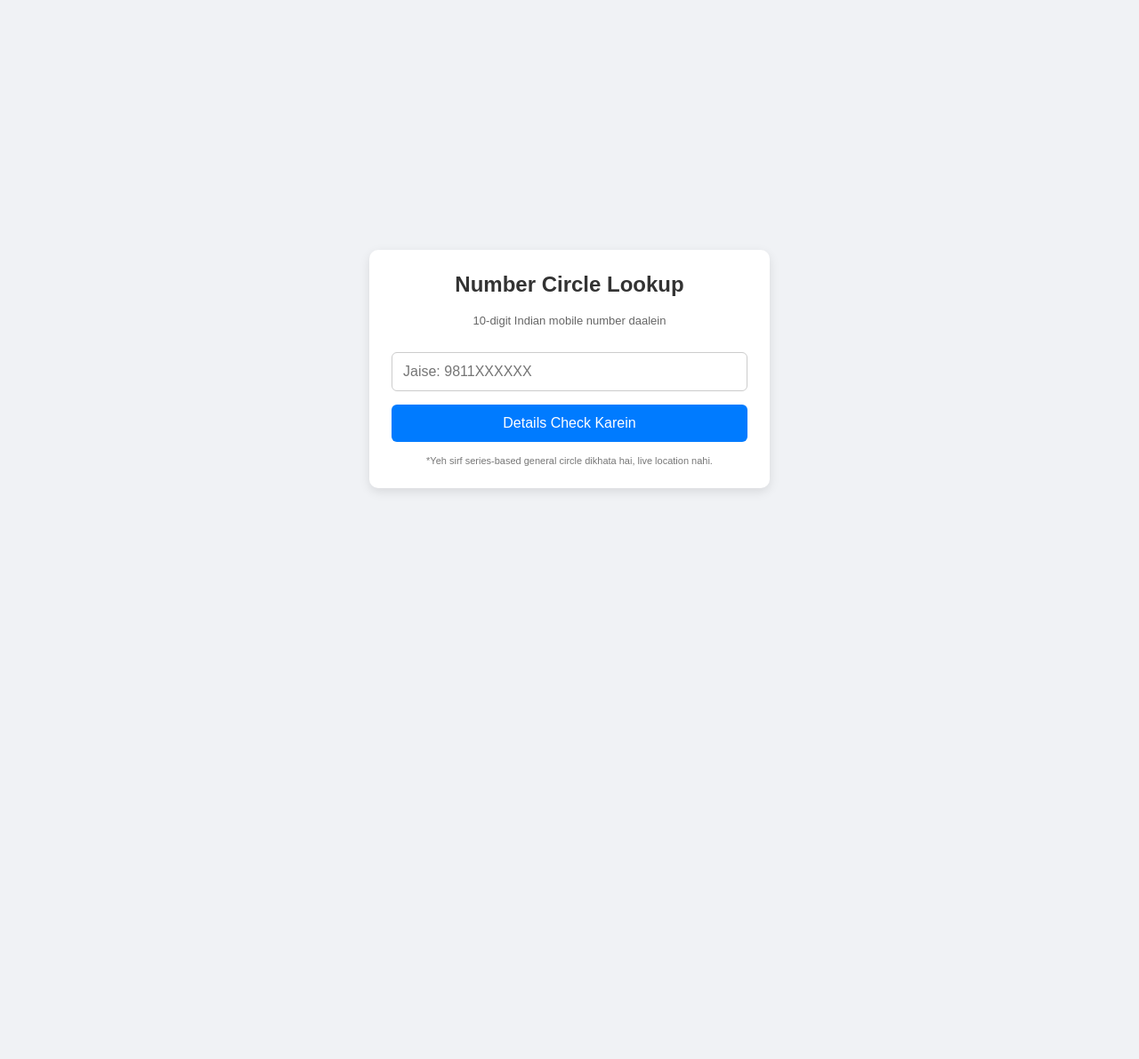
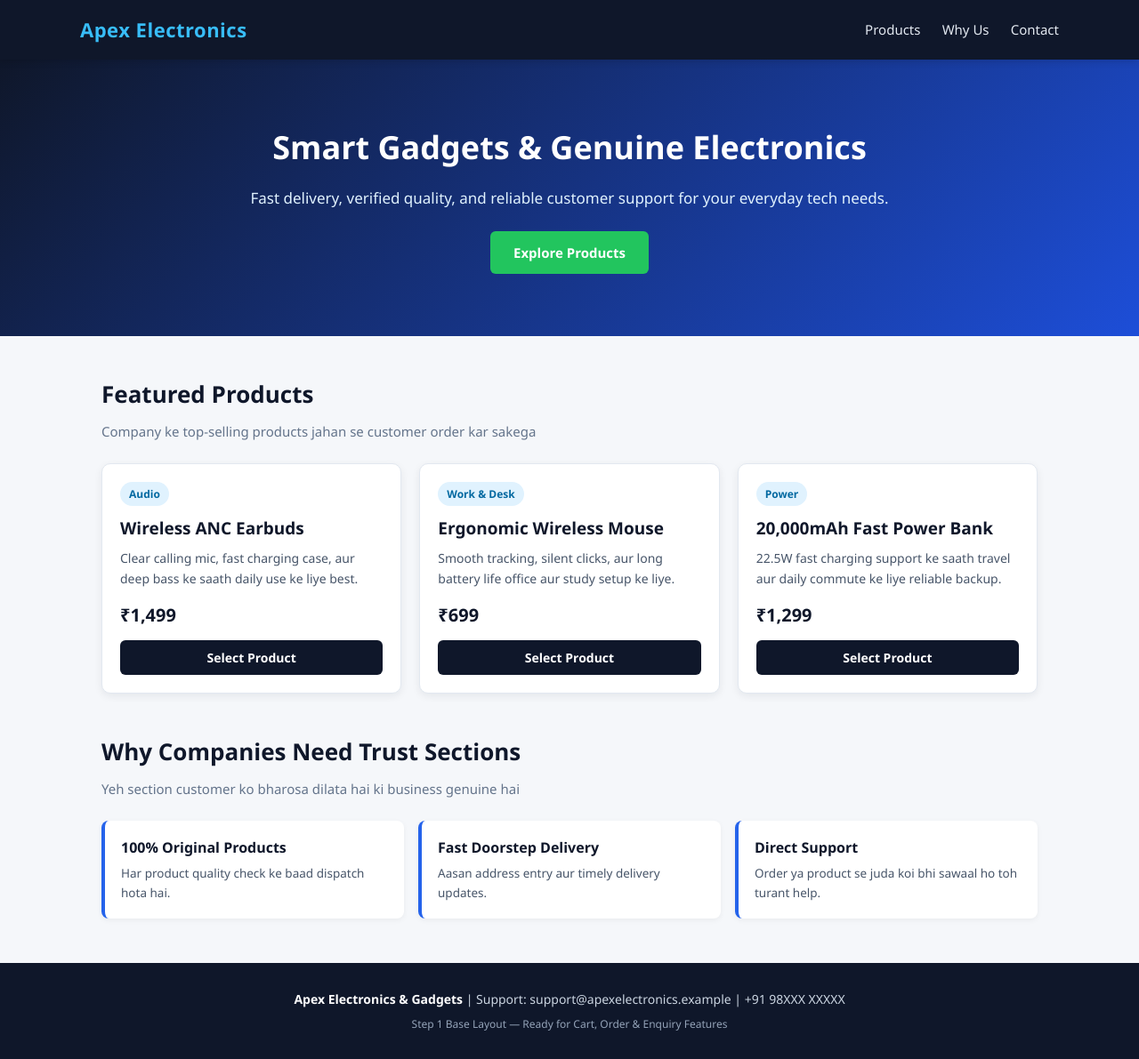
Before and after one commit to guddupodar06-star/My-app, a plain HTML site: page index.html in a window 1280 px wide. Shown: the whole page at 89% size. Before the commit the page ends 830 px from the top, so only its background shows below. Drawn offline with Linux system fonts and the light colour scheme.

Commit message:
Update index.html

```diff
--- a/index.html
+++ b/index.html
@@ -1,147 +1,325 @@
 <!DOCTYPE html>
 <html lang="en">
 <head>
-  <meta charset="UTF-8">
-  <meta name="viewport" content="width=device-width, initial-scale=1.0">
-  <title>Mobile Number Info Lookup (Demo)</title>
+  <meta charset="UTF-8" />
+  <meta name="viewport" content="width=device-width, initial-scale=1.0" />
+  <title>Apex Electronics & Gadgets</title>
   <style>
+    * {
+      box-sizing: border-box;
+      margin: 0;
+      padding: 0;
+      font-family: 'Segoe UI', Arial, sans-serif;
+    }
+
     body {
-      font-family: Arial, sans-serif;
-      background-color: #f0f2f5;
+      background-color: #f5f7fa;
+      color: #1e293b;
+      line-height: 1.6;
+    }
+
+    /* Navbar */
+    header {
+      background-color: #0f172a;
+      color: #ffffff;
+      padding: 16px 24px;
+      position: sticky;
+      top: 0;
+      z-index: 100;
+      box-shadow: 0 2px 8px rgba(0, 0, 0, 0.15);
+    }
+
+    .nav-container {
+      max-width: 1100px;
+      margin: auto;
       display: flex;
-      justify-content: center;
+      justify-content: space-between;
       align-items: center;
-      min-height: 100vh;
-      margin: 0;
-      padding: 15px;
+      flex-wrap: wrap;
+      gap: 12px;
     }
-    .container {
-      background: #ffffff;
-      padding: 25px;
-      border-radius: 10px;
-      box-shadow: 0 4px 12px rgba(0, 0, 0, 0.1);
-      width: 100%;
-      max-width: 400px;
+
+    .logo {
+      font-size: 22px;
+      font-weight: 700;
+      letter-spacing: 0.5px;
+      color: #38bdf8;
+    }
+
+    nav a {
+      color: #e2e8f0;
+      text-decoration: none;
+      margin-left: 20px;
+      font-size: 15px;
+      transition: color 0.2s;
+    }
+
+    nav a:hover {
+      color: #38bdf8;
+    }
+
+    /* Hero Section */
+    .hero {
+      background: linear-gradient(135deg, #0f172a 0%, #1d4ed8 100%);
+      color: #ffffff;
+      padding: 70px 24px;
       text-align: center;
     }
-    h2 {
-      margin-top: 0;
-      color: #333;
+
+    .hero-content {
+      max-width: 750px;
+      margin: auto;
     }
-    input {
+
+    .hero h1 {
+      font-size: 36px;
+      margin-bottom: 14px;
+    }
+
+    .hero p {
+      font-size: 17px;
+      color: #e0f2fe;
+      margin-bottom: 24px;
+    }
+
+    .btn-primary {
+      display: inline-block;
+      background-color: #22c55e;
+      color: #ffffff;
+      padding: 12px 26px;
+      border-radius: 6px;
+      text-decoration: none;
+      font-weight: 600;
+      font-size: 15px;
+      transition: background 0.2s;
+    }
+
+    .btn-primary:hover {
+      background-color: #16a34a;
+    }
+
+    /* Sections */
+    .section {
+      max-width: 1100px;
+      margin: 45px auto;
+      padding: 0 24px;
+    }
+
+    .section-title {
+      font-size: 26px;
+      margin-bottom: 8px;
+      color: #0f172a;
+    }
+
+    .section-subtitle {
+      color: #64748b;
+      margin-bottom: 24px;
+      font-size: 15px;
+    }
+
+    /* Product Cards Grid */
+    .grid {
+      display: grid;
+      grid-template-columns: repeat(auto-fit, minmax(250px, 1fr));
+      gap: 20px;
+    }
+
+    .card {
+      background: #ffffff;
+      border-radius: 10px;
+      padding: 20px;
+      box-shadow: 0 3px 10px rgba(15, 23, 42, 0.07);
+      display: flex;
+      flex-direction: column;
+      justify-content: space-between;
+      border: 1px solid #e2e8f0;
+    }
+
+    .badge {
+      display: inline-block;
+      background: #e0f2fe;
+      color: #0369a1;
+      font-size: 12px;
+      font-weight: 600;
+      padding: 4px 10px;
+      border-radius: 20px;
+      margin-bottom: 10px;
+      width: fit-content;
+    }
+
+    .card h3 {
+      font-size: 19px;
+      margin-bottom: 8px;
+      color: #0f172a;
+    }
+
+    .card p {
+      font-size: 14px;
+      color: #475569;
+      margin-bottom: 14px;
+    }
+
+    .price {
+      font-size: 20px;
+      font-weight: 700;
+      color: #0f172a;
+      margin-bottom: 12px;
+    }
+
+    .card-btn {
+      background-color: #0f172a;
+      color: #ffffff;
+      border: none;
+      padding: 10px 14px;
+      border-radius: 6px;
+      cursor: pointer;
+      font-size: 14px;
+      font-weight: 600;
       width: 100%;
-      padding: 12px;
-      margin: 15px 0;
-      border: 1px solid #ccc;
-      border-radius: 6px;
-      font-size: 16px;
-      box-sizing: border-box;
     }
-    button {
-      width: 100%;
-      padding: 12px;
-      background-color: #007bff;
-      color: white;
-      border: none;
-      border-radius: 6px;
-      font-size: 16px;
-      cursor: pointer;
+
+    .card-btn:hover {
+      background-color: #1e293b;
     }
-    button:hover {
-      background-color: #0056b3;
+
+    /* Features Box */
+    .features {
+      display: grid;
+      grid-template-columns: repeat(auto-fit, minmax(220px, 1fr));
+      gap: 16px;
+      margin-top: 15px;
     }
-    .result-box {
-      margin-top: 20px;
-      padding: 15px;
-      background: #f8f9fa;
-      border-left: 4px solid #007bff;
-      text-align: left;
-      display: none;
-      border-radius: 4px;
+
+    .feature-item {
+      background: #ffffff;
+      padding: 18px;
+      border-radius: 8px;
+      border-left: 4px solid #2563eb;
+      box-shadow: 0 2px 6px rgba(0, 0, 0, 0.05);
     }
-    .result-box p {
-      margin: 6px 0;
+
+    .feature-item h4 {
+      margin-bottom: 6px;
+      color: #0f172a;
+    }
+
+    .feature-item p {
+      font-size: 13.5px;
+      color: #475569;
+    }
+
+    /* Footer */
+    footer {
+      background-color: #0f172a;
+      color: #cbd5e1;
+      padding: 30px 24px;
+      margin-top: 50px;
+      text-align: center;
       font-size: 14px;
-      color: #333;
     }
-    .disclaimer {
-      margin-top: 15px;
-      font-size: 11px;
-      color: #777;
+
+    footer strong {
+      color: #ffffff;
     }
   </style>
 </head>
 <body>
 
-  <div class="container">
-    <h2>Number Circle Lookup</h2>
-    <p style="font-size: 13px; color: #666;">10-digit Indian mobile number daalein</p>
+  <!-- Header / Navigation -->
+  <header>
+    <div class="nav-container">
+      <div class="logo">Apex Electronics</div>
+      <nav>
+        <a href="#products">Products</a>
+        <a href="#why-us">Why Us</a>
+        <a href="#contact">Contact</a>
+      </nav>
+    </div>
+  </header>
 
-    <input type="tel" id="phoneInput" maxlength="10" placeholder="Jaise: 9811XXXXXX">
-    <button onclick="checkNumber()">Details Check Karein</button>
+  <!-- Hero Banner -->
+  <section class="hero">
+    <div class="hero-content">
+      <h1>Smart Gadgets & Genuine Electronics</h1>
+      <p>Fast delivery, verified quality, and reliable customer support for your everyday tech needs.</p>
+      <a href="#products" class="btn-primary">Explore Products</a>
+    </div>
+  </section>
 
-    <div class="result-box" id="resultBox">
-      <p><strong>Number:</strong> <span id="resNumber"></span></p>
-      <p><strong>Country:</strong> India (+91)</p>
-      <p><strong>Telecom Circle:</strong> <span id="resCircle"></span></p>
-      <p><strong>Original Operator:</strong> <span id="resOperator"></span></p>
+  <!-- Products Section -->
+  <section id="products" class="section">
+    <h2 class="section-title">Featured Products</h2>
+    <p class="section-subtitle">Company ke top-selling products jahan se customer order kar sakega</p>
+
+    <div class="grid">
+      <div class="card">
+        <div>
+          <span class="badge">Audio</span>
+          <h3>Wireless ANC Earbuds</h3>
+          <p>Clear calling mic, fast charging case, aur deep bass ke saath daily use ke liye best.</p>
+        </div>
+        <div>
+          <div class="price">₹1,499</div>
+          <button class="card-btn" onclick="selectNotice('Wireless ANC Earbuds')">Select Product</button>
+        </div>
+      </div>
+
+      <div class="card">
+        <div>
+          <span class="badge">Work & Desk</span>
+          <h3>Ergonomic Wireless Mouse</h3>
+          <p>Smooth tracking, silent clicks, aur long battery life office aur study setup ke liye.</p>
+        </div>
+        <div>
+          <div class="price">₹699</div>
+          <button class="card-btn" onclick="selectNotice('Ergonomic Wireless Mouse')">Select Product</button>
+        </div>
+      </div>
+
+      <div class="card">
+        <div>
+          <span class="badge">Power</span>
+          <h3>20,000mAh Fast Power Bank</h3>
+          <p>22.5W fast charging support ke saath travel aur daily commute ke liye reliable backup.</p>
+        </div>
+        <div>
+          <div class="price">₹1,299</div>
+          <button class="card-btn" onclick="selectNotice('20,000mAh Fast Power Bank')">Select Product</button>
+        </div>
+      </div>
     </div>
+  </section>
 
-    <div class="disclaimer">
-      *Yeh sirf series-based general circle dikhata hai, live location nahi.
+  <!-- Why Choose Us -->
+  <section id="why-us" class="section">
+    <h2 class="section-title">Why Companies Need Trust Sections</h2>
+    <p class="section-subtitle">Yeh section customer ko bharosa dilata hai ki business genuine hai</p>
+
+    <div class="features">
+      <div class="feature-item">
+        <h4>100% Original Products</h4>
+        <p>Har product quality check ke baad dispatch hota hai.</p>
+      </div>
+      <div class="feature-item">
+        <h4>Fast Doorstep Delivery</h4>
+        <p>Aasan address entry aur timely delivery updates.</p>
+      </div>
+      <div class="feature-item">
+        <h4>Direct Support</h4>
+        <p>Order ya product se juda koi bhi sawaal ho toh turant help.</p>
+      </div>
     </div>
-  </div>
+  </section>
+
+  <!-- Footer -->
+  <footer id="contact">
+    <p><strong>Apex Electronics & Gadgets</strong> | Support: support@apexelectronics.example | +91 98XXX XXXXX</p>
+    <p style="margin-top: 6px; font-size: 12px; color: #94a3b8;">Step 1 Base Layout — Ready for Cart, Order & Enquiry Features</p>
+  </footer>
 
   <script>
-    // Sample prefix database (aap ismein aur prefixes add kar sakte hain)
-    const prefixData = {
-      "9810": { circle: "Delhi NCR", operator: "Airtel" },
-      "9811": { circle: "Delhi NCR", operator: "Vodafone Idea (Vi)" },
-      "9818": { circle: "Delhi NCR", operator: "Airtel" },
-      "9820": { circle: "Mumbai", operator: "Vodafone Idea (Vi)" },
-      "9821": { circle: "Mumbai", operator: "Airtel" },
-      "9830": { circle: "Kolkata", operator: "Vodafone Idea (Vi)" },
-      "9840": { circle: "Chennai", operator: "Airtel" },
-      "9845": { circle: "Karnataka", operator: "Airtel" },
-      "9415": { circle: "UP East", operator: "BSNL" },
-      "9412": { circle: "UP West", operator: "BSNL" },
-      "7011": { circle: "Delhi NCR", operator: "Jio" },
-      "8800": { circle: "Delhi NCR", operator: "Airtel" },
-      "9999": { circle: "Delhi NCR", operator: "Vodafone Idea (Vi)" },
-      "9871": { circle: "Delhi NCR", operator: "Airtel" }
-    };
-
-    function checkNumber() {
-      const input = document.getElementById("phoneInput").value.trim();
-      const resultBox = document.getElementById("resultBox");
-
-      // Validation: 10 digits aur 6, 7, 8, ya 9 se shuru hona chahiye
-      if (!/^[6-9]\d{9}$/.test(input)) {
-        alert("Kripya sahi 10-digit Indian mobile number daalein!");
-        resultBox.style.display = "none";
-        return;
-      }
-
-      const prefix4 = input.substring(0, 4);
-      const info = prefixData[prefix4];
-
-      document.getElementById("resNumber").innerText = "+91 " + input;
-
-      if (info) {
-        document.getElementById("resCircle").innerText = info.circle;
-        document.getElementById("resOperator").innerText = info.operator;
-      } else {
-        // Agar prefix list mein nahi hai toh general series logic
-        const firstDigit = input.charAt(0);
-        let guessOperator = "Jio / Airtel / Vi";
-        if (firstDigit === "6") guessOperator = "Reliance Jio (Mostly)";
-        if (firstDigit === "9") guessOperator = "Airtel / Vi / BSNL";
-
-        document.getElementById("resCircle").innerText = "All India Circle (Series not in local list)";
-        document.getElementById("resOperator").innerText = guessOperator;
-      }
-
-      resultBox.style.display = "block";
+    function selectNotice(productName) {
+      alert(productName + " chuna gaya! Agle step mein hum isko directly Order/Cart form se jodenge.");
     }
   </script>
 
```
